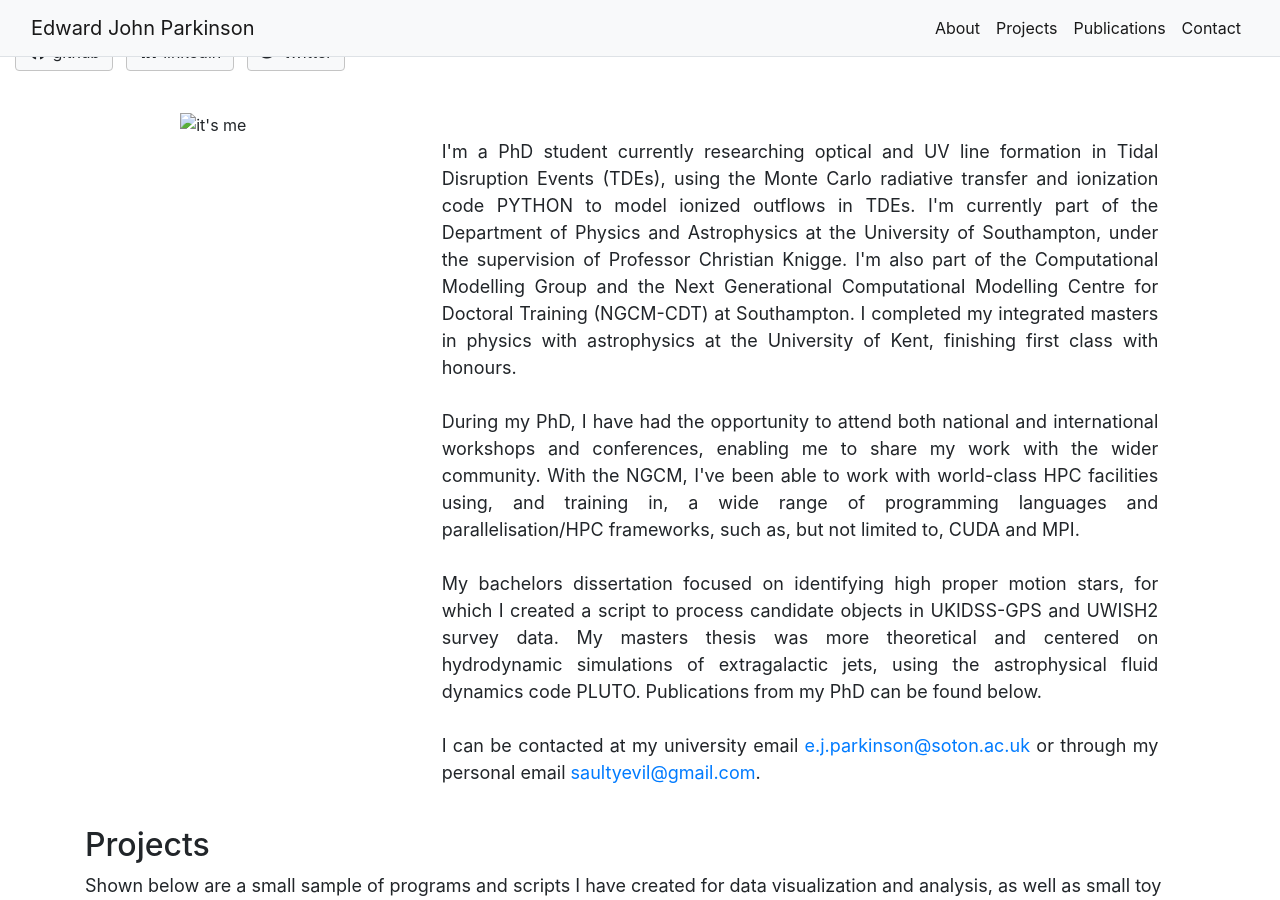
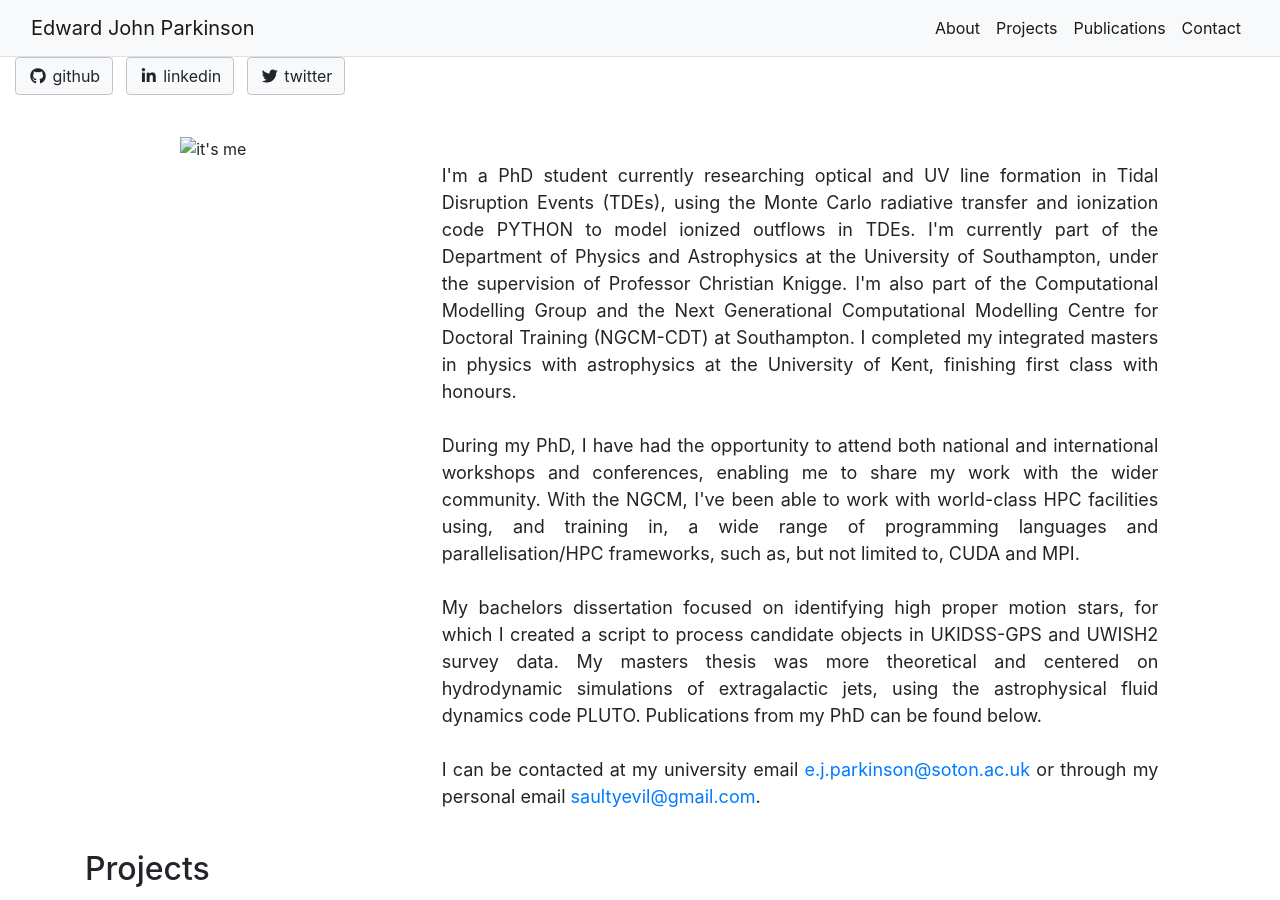
Before and after one commit to saultyevil/saultyevil.github.io, a Jekyll site: the page built from _posts/2020-01-01-projects.markdown, in a window 1280 px wide and 900 px high. Built offline with Jekyll 4.4.1, drawn with Linux system fonts in a browser that asks for light colours; nearby versions of some CDN libraries; library files that are not in the unit come from our copies.

Commit message:
fix navbar issue by blinding adding more includes

```diff
--- a/_includes/head.html
+++ b/_includes/head.html
@@ -21,14 +21,18 @@
 
     <!-- HTML5 Shim and Respond.js IE8 support of HTML5 elements and media queries -->
     <!-- WARNING: Respond.js doesn't work if you view the page via file:// -->
-    <!--[if lt IE 9]>
+    [if lt IE 9]>
         <script src="https://oss.maxcdn.com/libs/html5shiv/3.7.0/html5shiv.js"></script>
         <script src="https://oss.maxcdn.com/libs/respond.js/1.4.2/respond.min.js"></script>
-    <![endif]-->
+    <![endif]
 
 
 
     <script type="text/javascript"
             src="https://cdnjs.cloudflare.com/ajax/libs/mathjax/2.7.0/MathJax.js?config=TeX-AMS_CHTML"></script>
 
+    <script src="https://ajax.googleapis.com/ajax/libs/jquery/3.5.1/jquery.min.js"></script>
+    <script src="https://cdnjs.cloudflare.com/ajax/libs/popper.js/1.16.0/umd/popper.min.js"></script>
+    <script src="https://maxcdn.bootstrapcdn.com/bootstrap/4.5.2/js/bootstrap.min.js"></script>
+
 </head>
```
